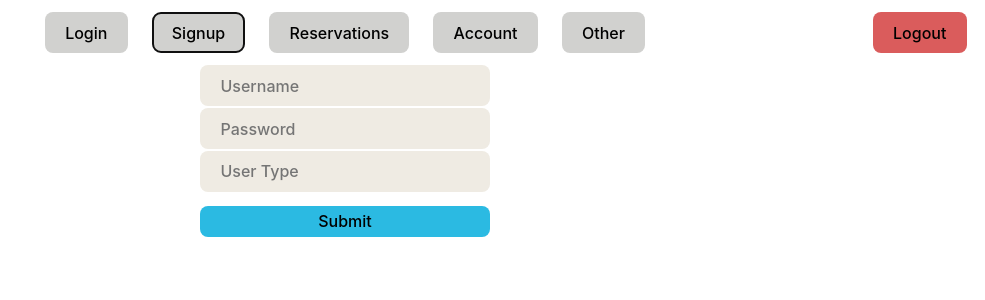
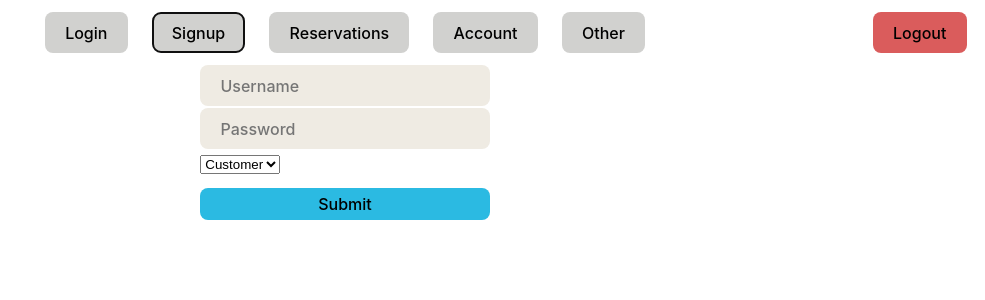
Before and after one commit to JeepBarn/JeepBarn, a React (Vite) app in the folder jeep_barn_client/: page / in a window 1280 px wide. Both pictures are taken after a click on the button "Signup". Shown: the top 300 px of the page, without its empty margins (295-1280 px from the left). Built offline with nearby package versions, Linux system fonts and the light colour scheme.

Commit message:
worked on sign up page

```diff
--- a/jeep_barn_client/src/Signup.tsx
+++ b/jeep_barn_client/src/Signup.tsx
@@ -7,6 +7,13 @@ type States = {
 }
 
 function Signup(props : States) {
+    const [value, setValue] = useState("");
+
+    const handleChange = (event) => {
+
+    setValue(event.target.value);
+
+    };
 
     const [username, setUsername] = useState("");
     const [password, setPassword] = useState("");
@@ -45,7 +52,14 @@ function Signup(props : States) {
             <div className="loginForm">
                 <input type="text" placeholder="Username" onChange={(e) => {setUsername(e.target.value)}}/>
                 <input type="password" placeholder="Password" onChange={(e) => {setPassword(e.target.value)}}/>
-                <input type="text" placeholder="User Type" onChange={(e) => {setusertype(e.target.value)}}/>
+                <label>
+                    <select name="usertype" id="1" value={value} onChange={handleChange}>
+                        <option value="customer">Customer</option>
+                        <option value="clerk">Clerk</option>
+                        <option value="manager">Manager</option>
+                    </select>
+                </label>
+
 
                 <button className="submit" onClick={createAccount}>Submit</button>
             </div>
```
